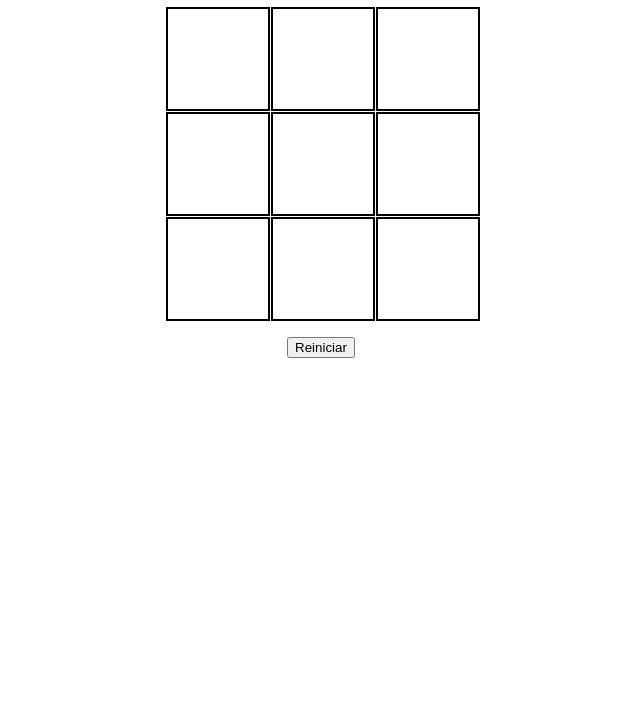
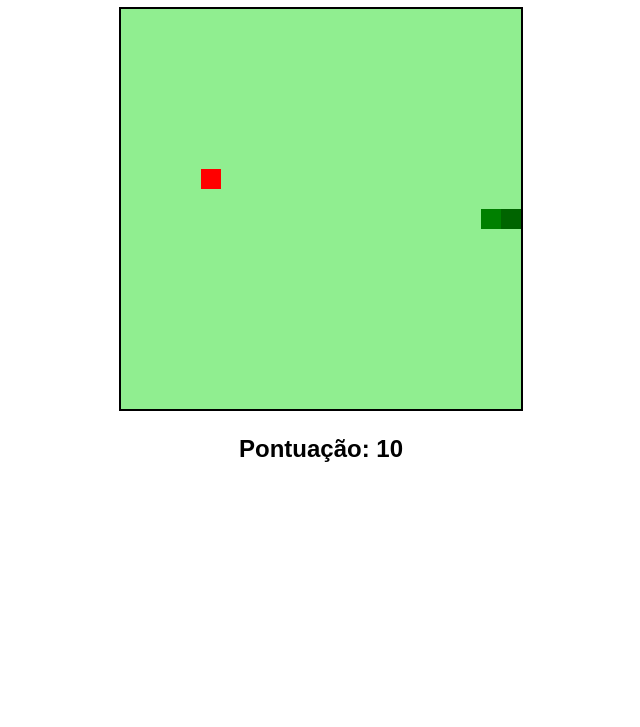
Before and after one commit to philipeplayerBr/teste.github.io, a plain HTML site: page index.html in a window 1280 px wide. Shown: the part 73-800 px from the top of the page, without its empty margins (319-959 px from the left). Drawn offline with Linux system fonts and the light colour scheme.

Commit message:
Update index.html

```diff
--- a/index.html
+++ b/index.html
@@ -3,99 +3,89 @@
 <head>
     <meta charset="UTF-8">
     <meta name="viewport" content="width=device-width, initial-scale=1.0">
-    <title>Jogo da Velha</title>
+    <title>Jogo da Cobrinha</title>
     <style>
         body {
+            text-align: center;
             font-family: Arial, sans-serif;
-            text-align: center;
         }
-        .board {
-            display: grid;
-            grid-template-columns: repeat(3, 100px);
-            grid-template-rows: repeat(3, 100px);
-            gap: 5px;
-            justify-content: center;
-            margin-top: 20px;
-        }
-        .cell {
-            width: 100px;
-            height: 100px;
-            display: flex;
-            align-items: center;
-            justify-content: center;
-            font-size: 2em;
-            border: 2px solid #000;
-            cursor: pointer;
-        }
-        .cell.taken {
-            cursor: not-allowed;
+        canvas {
+            border: 2px solid black;
         }
     </style>
 </head>
 <body>
-    <h1>Jogo da Velha</h1>
-    <div class="board" id="board"></div>
-    <h2 id="status"></h2>
-    <button onclick="resetGame()">Reiniciar</button>
+    <h1>Jogo da Cobrinha</h1>
+    <canvas id="gameCanvas" width="400" height="400"></canvas>
+    <h2 id="score">Pontuação: 0</h2>
+    <script>
+        const canvas = document.getElementById("gameCanvas");
+        const ctx = canvas.getContext("2d");
+        const box = 20;
+        let snake = [{ x: 10 * box, y: 10 * box }];
+        let direction = "RIGHT";
+        let food = {
+            x: Math.floor(Math.random() * 20) * box,
+            y: Math.floor(Math.random() * 20) * box
+        };
+        let score = 0;
 
-    <script>
-        const board = document.getElementById("board");
-        const statusText = document.getElementById("status");
-        let currentPlayer = "X";
-        let gameBoard = ["", "", "", "", "", "", "", "", ""];
-        let gameActive = true;
+        document.addEventListener("keydown", changeDirection);
 
-        function checkWinner() {
-            const winningCombos = [
-                [0, 1, 2], [3, 4, 5], [6, 7, 8],
-                [0, 3, 6], [1, 4, 7], [2, 5, 8],
-                [0, 4, 8], [2, 4, 6]
-            ];
+        function changeDirection(event) {
+            if (event.key === "ArrowUp" && direction !== "DOWN") direction = "UP";
+            else if (event.key === "ArrowDown" && direction !== "UP") direction = "DOWN";
+            else if (event.key === "ArrowLeft" && direction !== "RIGHT") direction = "LEFT";
+            else if (event.key === "ArrowRight" && direction !== "LEFT") direction = "RIGHT";
+        }
 
-            for (let combo of winningCombos) {
-                const [a, b, c] = combo;
-                if (gameBoard[a] && gameBoard[a] === gameBoard[b] && gameBoard[a] === gameBoard[c]) {
-                    gameActive = false;
-                    statusText.textContent = `Jogador ${gameBoard[a]} venceu!`;
-                    return;
-                }
+        function draw() {
+            ctx.fillStyle = "lightgreen";
+            ctx.fillRect(0, 0, canvas.width, canvas.height);
+
+            ctx.fillStyle = "red";
+            ctx.fillRect(food.x, food.y, box, box);
+
+            for (let i = 0; i < snake.length; i++) {
+                ctx.fillStyle = i === 0 ? "darkgreen" : "green";
+                ctx.fillRect(snake[i].x, snake[i].y, box, box);
             }
 
-            if (!gameBoard.includes("")) {
-                gameActive = false;
-                statusText.textContent = "Empate!";
+            let snakeX = snake[0].x;
+            let snakeY = snake[0].y;
+
+            if (direction === "UP") snakeY -= box;
+            else if (direction === "DOWN") snakeY += box;
+            else if (direction === "LEFT") snakeX -= box;
+            else if (direction === "RIGHT") snakeX += box;
+
+            if (snakeX === food.x && snakeY === food.y) {
+                score += 10;
+                document.getElementById("score").textContent = "Pontuação: " + score;
+                food = {
+                    x: Math.floor(Math.random() * 20) * box,
+                    y: Math.floor(Math.random() * 20) * box
+                };
+            } else {
+                snake.pop();
             }
+
+            let newHead = { x: snakeX, y: snakeY };
+
+            if (snakeX < 0 || snakeY < 0 || snakeX >= canvas.width || snakeY >= canvas.height || collision(newHead, snake)) {
+                clearInterval(game);
+                alert("Game Over! Sua pontuação foi: " + score);
+                location.reload();
+            }
+
+            snake.unshift(newHead);
         }
 
-        function handleClick(index) {
-            if (!gameActive || gameBoard[index] !== "") return;
-            gameBoard[index] = currentPlayer;
-            renderBoard();
-            checkWinner();
-            currentPlayer = currentPlayer === "X" ? "O" : "X";
+        function collision(head, array) {
+            return array.some(segment => segment.x === head.x && segment.y === head.y);
         }
 
-        function renderBoard() {
-            board.innerHTML = "";
-            gameBoard.forEach((cell, index) => {
-                const cellDiv = document.createElement("div");
-                cellDiv.classList.add("cell");
-                if (cell) cellDiv.classList.add("taken");
-                cellDiv.textContent = cell;
-                cellDiv.addEventListener("click", () => handleClick(index));
-                board.appendChild(cellDiv);
-            });
-        }
-
-        function resetGame() {
-            gameBoard = ["", "", "", "", "", "", "", "", ""];
-            currentPlayer = "X";
-            gameActive = true;
-            statusText.textContent = "";
-            renderBoard();
-        }
-
-        renderBoard();
+        let game = setInterval(draw, 100);
     </script>
 </body>
 </html>
```
